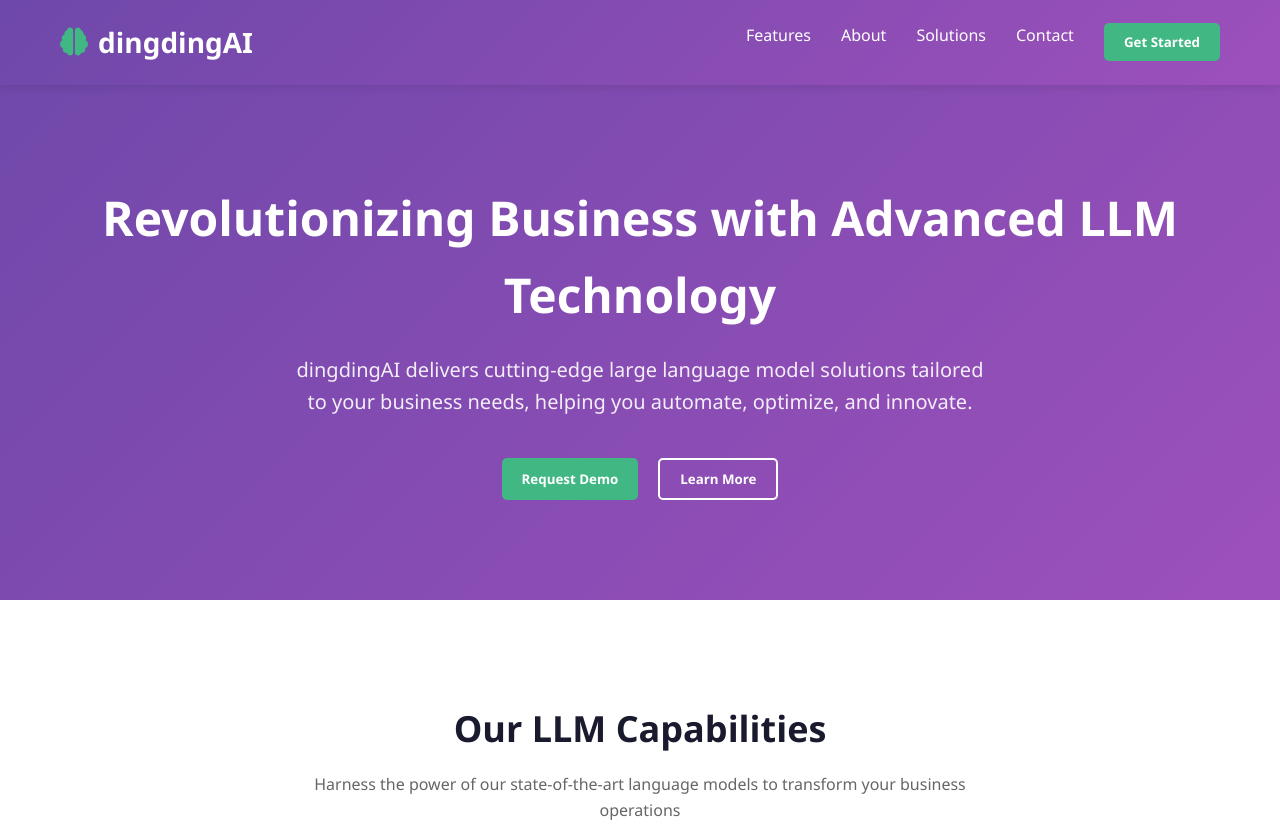
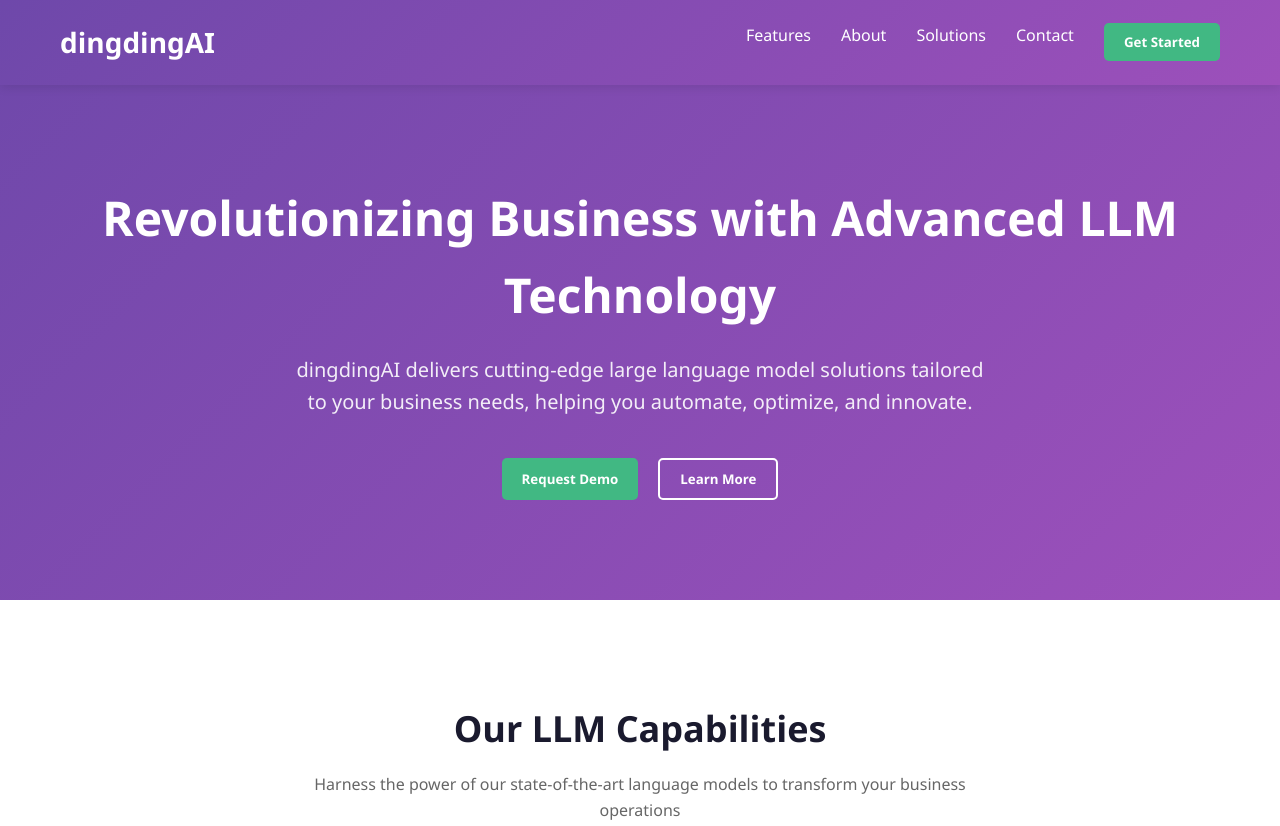
Before and after one commit to dingdingAI/dingdingAI.github.io, a plain HTML site: page index.html in a window 1280 px wide. Shown: the top 826 px of the page. Drawn offline with Linux system fonts and the light colour scheme.

Commit message:
Update index.html

```diff
--- a/index.html
+++ b/index.html
@@ -348,7 +348,6 @@
         <div class="container">
             <nav>
                 <div class="logo">
-                    <i class="fas fa-brain"></i>
                     <span>dingdingAI</span>
                 </div>
                 <ul class="nav-links">
```
